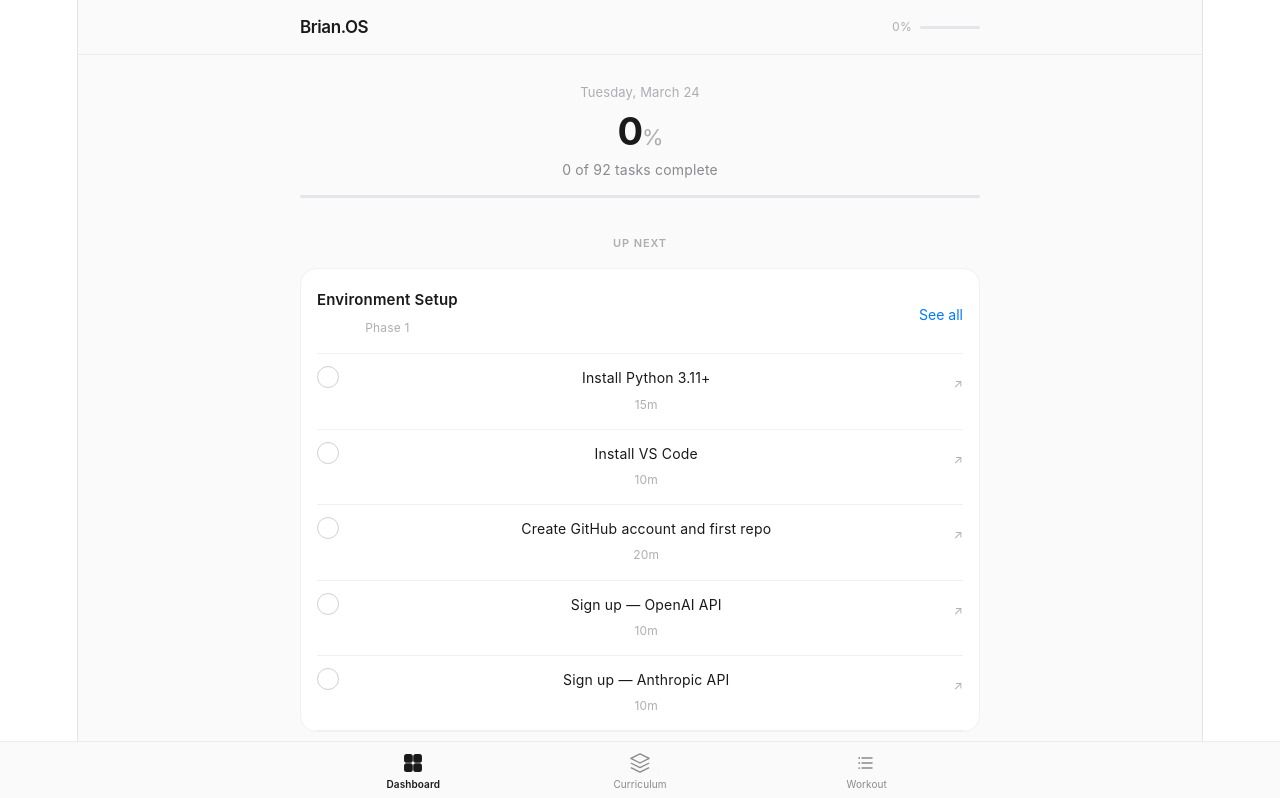
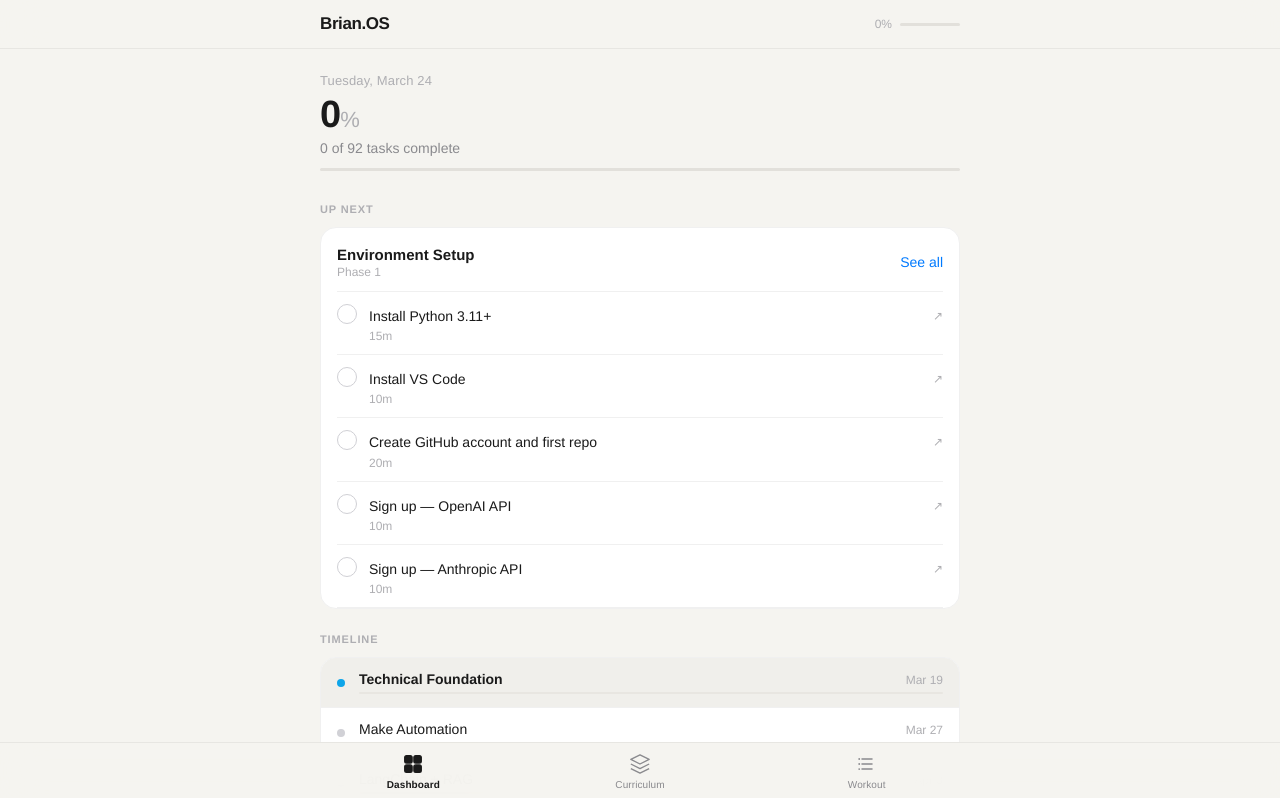
Before and after one commit to BC8n/brian-os, a React (Vite) app: page / in a window 1280 px wide. Shown: the top 798 px of the page. Built offline with nearby package versions, Linux system fonts and the light colour scheme.

Commit message:
design: warm ground color, Helvetica, muted accents, no black margins

```diff
--- a/index.html
+++ b/index.html
@@ -4,6 +4,8 @@
     <meta charset="UTF-8" />
     <link rel="icon" type="image/svg+xml" href="/favicon.svg" />
     <meta name="viewport" content="width=device-width, initial-scale=1.0" />
+    <meta name="theme-color" content="#F5F4F0" />
+    <style>html, body { background: #F5F4F0; margin: 0; }</style>
     <title>brian-os</title>
   </head>
   <body>
--- a/src/App.jsx
+++ b/src/App.jsx
@@ -342,15 +342,15 @@ export default function App() {
         }}>
           {done && (
             <svg width="10" height="10" viewBox="0 0 10 10" fill="none">
-              <path d="M2 5l2.5 2.5L8 3" stroke="#fff" strokeWidth="1.5" strokeLinecap="round" strokeLinejoin="round"/>
+              <path d="M2 5l2.5 2.5L8 3" stroke="#FFFFFF" strokeWidth="1.5" strokeLinecap="round" strokeLinejoin="round"/>
             </svg>
           )}
         </div>
         <div style={{ flex: 1, minWidth: 0 }}>
           <div style={{ display: "flex", gap: 6, flexWrap: "wrap", marginBottom: 3 }}>
-            {item.isMilestone && <span style={{ fontSize: 9, fontWeight: 600, color: "#b45309", background: "#fef3c7", padding: "1px 6px", borderRadius: 10, letterSpacing: "0.04em" }}>MILESTONE</span>}
-            {item.isPortfolio && <span style={{ fontSize: 9, fontWeight: 600, color: "#9d174d", background: "#fce7f3", padding: "1px 6px", borderRadius: 10, letterSpacing: "0.04em" }}>PORTFOLIO</span>}
-            {!item.isMilestone && item.isBuild && <span style={{ fontSize: 9, fontWeight: 600, color: "#5b21b6", background: "#ede9fe", padding: "1px 6px", borderRadius: 10, letterSpacing: "0.04em" }}>BUILD</span>}
+            {item.isMilestone && <span style={{ fontSize: 9, fontWeight: 500, color: "#8B6E5A", background: "#EDE9E4", padding: "1px 6px", borderRadius: 10, letterSpacing: "0.06em" }}>MILESTONE</span>}
+            {item.isPortfolio && <span style={{ fontSize: 9, fontWeight: 500, color: "#4E6070", background: "#E4E8EC", padding: "1px 6px", borderRadius: 10, letterSpacing: "0.06em" }}>PORTFOLIO</span>}
+            {!item.isMilestone && item.isBuild && <span style={{ fontSize: 9, fontWeight: 500, color: "#5A7054", background: "#E8EDE6", padding: "1px 6px", borderRadius: 10, letterSpacing: "0.06em" }}>BUILD</span>}
           </div>
           <div style={{
             fontSize: 14, lineHeight: 1.45, color: done ? "#b0b0b5" : "#1a1a1a",
@@ -375,9 +375,9 @@ export default function App() {
   return (
     <div style={{
       minHeight: "100vh",
-      background: "#fafafa",
-      color: "#1a1a1a",
-      fontFamily: "-apple-system, BlinkMacSystemFont, 'SF Pro Text', 'Helvetica Neue', sans-serif",
+      background: "#F5F4F0",
+      color: "#1A1A18",
+      fontFamily: "'Helvetica Neue', Helvetica, Arial, sans-serif",
       fontSize: 14,
       overflowX: "hidden",
       maxWidth: "100vw",
@@ -387,7 +387,7 @@ export default function App() {
       {/* ── TOP BAR ── */}
       <div style={{
         position: "sticky", top: 0, zIndex: 100,
-        background: "rgba(250,250,250,0.92)",
+        background: "rgba(245,244,240,0.94)",
         backdropFilter: "blur(20px)",
         WebkitBackdropFilter: "blur(20px)",
         borderBottom: "1px solid rgba(0,0,0,0.06)",
@@ -403,7 +403,7 @@ export default function App() {
           </div>
           <div style={{ display: "flex", alignItems: "center", gap: 8 }}>
             <div style={{ fontSize: 12, color: "#aeaeb2", fontVariantNumeric: "tabular-nums" }}>{pct}%</div>
-            <div style={{ width: 60, height: 3, background: "#e5e5ea", borderRadius: 2, overflow: "hidden" }}>
+            <div style={{ width: 60, height: 3, background: "#E2E0DB", borderRadius: 2, overflow: "hidden" }}>
               <div style={{ width: `${pct}%`, height: "100%", background: "#1a1a1a", borderRadius: 2, transition: "width 0.5s ease" }}/>
             </div>
           </div>
@@ -418,7 +418,7 @@ export default function App() {
           }}>
             <span style={{ fontSize: 13, color: "#92400e" }}>Progress updated</span>
             <button onClick={recalc} style={{
-              background: "#1a1a1a", color: "#fff", border: "none",
+              background: "#1a1a1a", color: "#FFFFFF", border: "none",
               borderRadius: 8, padding: "6px 14px", fontSize: 12, fontWeight: 600,
               cursor: "pointer", fontFamily: "inherit", letterSpacing: "0.01em",
             }}>Recalculate</button>
@@ -444,7 +444,7 @@ export default function App() {
               <div style={{ fontSize: 14, color: "#8a8a8e", marginTop: 4 }}>
                 {completed.size} of {total} tasks complete
               </div>
-              <div style={{ marginTop: 12, height: 3, background: "#e5e5ea", borderRadius: 2, overflow: "hidden" }}>
+              <div style={{ marginTop: 12, height: 3, background: "#E2E0DB", borderRadius: 2, overflow: "hidden" }}>
                 <div style={{ width: `${pct}%`, height: "100%", background: "#1a1a1a", borderRadius: 2, transition: "width 0.6s ease" }}/>
               </div>
             </div>
@@ -453,7 +453,7 @@ export default function App() {
             {todayFocus && (
               <div style={{ marginBottom: 24 }}>
                 <div style={{ fontSize: 11, fontWeight: 600, color: "#aeaeb2", letterSpacing: "0.08em", textTransform: "uppercase", marginBottom: 12 }}>Up next</div>
-                <div style={{ background: "#fff", borderRadius: 16, padding: "4px 16px 0", border: "1px solid #f0f0f0" }}>
+                <div style={{ background: "#FFFFFF", borderRadius: 16, padding: "4px 16px 0", border: "1px solid #f0f0f0" }}>
                   <div style={{ padding: "14px 0 12px", borderBottom: "1px solid #f0f0f0", display: "flex", justifyContent: "space-between", alignItems: "center" }}>
                     <div>
                       <div style={{ fontSize: 15, fontWeight: 600, color: "#1a1a1a" }}>{todayFocus.section.title}</div>
@@ -472,7 +472,7 @@ export default function App() {
             {/* Phase timeline */}
             <div style={{ marginBottom: 24 }}>
               <div style={{ fontSize: 11, fontWeight: 600, color: "#aeaeb2", letterSpacing: "0.08em", textTransform: "uppercase", marginBottom: 12 }}>Timeline</div>
-              <div style={{ background: "#fff", borderRadius: 16, border: "1px solid #f0f0f0", overflow: "hidden" }}>
+              <div style={{ background: "#FFFFFF", borderRadius: 16, border: "1px solid #f0f0f0", overflow: "hidden" }}>
                 {PHASES.map((phase, idx) => {
                   const s = schedule[phase.id];
                   if (!s) return null;
@@ -485,7 +485,7 @@ export default function App() {
                         display: "flex", alignItems: "center", gap: 14,
                         padding: "13px 16px",
                         borderBottom: idx < PHASES.length - 1 ? "1px solid #f0f0f0" : "none",
-                        cursor: "pointer", background: active ? "#f9f9fb" : "transparent",
+                        cursor: "pointer", background: active ? "#F0EFEB" : "transparent",
                       }}>
                       <div style={{
                         width: 8, height: 8, borderRadius: "50%", flexShrink: 0,
@@ -496,7 +496,7 @@ export default function App() {
                           <span style={{ fontSize: 14, fontWeight: active ? 600 : 400, color: done ? "#aeaeb2" : "#1a1a1a" }}>{phase.subtitle}</span>
                           <span style={{ fontSize: 12, color: done ? "#34c759" : "#aeaeb2", flexShrink: 0 }}>{done ? "Done" : fmt(s.end)}</span>
                         </div>
-                        <div style={{ height: 2, background: "#f0f0f0", borderRadius: 1, overflow: "hidden" }}>
+                        <div style={{ height: 2, background: "#E8E6E1", borderRadius: 1, overflow: "hidden" }}>
                           <div style={{ width: `${s.pct * 100}%`, height: "100%", background: done ? "#34c759" : phase.color, transition: "width 0.4s" }}/>
                         </div>
                       </div>
@@ -513,7 +513,7 @@ export default function App() {
             {/* AI Optimize */}
             <div style={{ marginBottom: 32 }}>
               <div style={{ fontSize: 11, fontWeight: 600, color: "#aeaeb2", letterSpacing: "0.08em", textTransform: "uppercase", marginBottom: 12 }}>AI Coach</div>
-              <div style={{ background: "#fff", borderRadius: 16, padding: "16px", border: "1px solid #f0f0f0" }}>
+              <div style={{ background: "#FFFFFF", borderRadius: 16, padding: "16px", border: "1px solid #f0f0f0" }}>
                 {aiText && (
                   <div style={{ fontSize: 14, color: "#3a3a3c", lineHeight: 1.7, marginBottom: 14, paddingBottom: 14, borderBottom: "1px solid #f0f0f0" }}>
                     {aiText}
@@ -521,8 +521,8 @@ export default function App() {
                 )}
                 <button onClick={optimize} disabled={aiLoading} style={{
                   width: "100%", padding: "13px", borderRadius: 12,
-                  background: aiLoading ? "#f2f2f7" : "#1a1a1a",
-                  color: aiLoading ? "#aeaeb2" : "#fff",
+                  background: aiLoading ? "#EDECEA" : "#1A1A18",
+                  color: aiLoading ? "#B0ADA6" : "#F5F4F0",
                   border: "none", fontSize: 15, fontWeight: 600,
                   cursor: aiLoading ? "not-allowed" : "pointer",
                   fontFamily: "inherit", letterSpacing: "-0.2px",
@@ -545,8 +545,8 @@ export default function App() {
             <div style={{ display: "flex", gap: 8, overflowX: "auto", paddingBottom: 8, marginBottom: 20, scrollbarWidth: "none", msOverflowStyle: "none" }}>
               <button onClick={() => setActivePhase(null)} style={{
                 padding: "7px 14px", borderRadius: 20, fontSize: 13, fontWeight: 500,
-                background: !activePhase ? "#1a1a1a" : "#f2f2f7",
-                color: !activePhase ? "#fff" : "#3a3a3c",
+                background: !activePhase ? "#1a1a1a" : "#EDECEA",
+                color: !activePhase ? "#FFFFFF" : "#3a3a3c",
                 border: "none", cursor: "pointer", fontFamily: "inherit", whiteSpace: "nowrap", flexShrink: 0,
               }}>All</button>
               {PHASES.map(phase => {
@@ -555,8 +555,8 @@ export default function App() {
                 return (
                   <button key={phase.id} onClick={() => setActivePhase(act ? null : phase.id)} style={{
                     padding: "7px 14px", borderRadius: 20, fontSize: 13, fontWeight: 500,
-                    background: act ? "#1a1a1a" : "#f2f2f7",
-                    color: act ? "#fff" : "#3a3a3c",
+                    background: act ? "#1a1a1a" : "#EDECEA",
+                    color: act ? "#FFFFFF" : "#3a3a3c",
                     border: "none", cursor: "pointer", fontFamily: "inherit", whiteSpace: "nowrap", flexShrink: 0,
                     display: "flex", alignItems: "center", gap: 6,
                   }}>
@@ -584,7 +584,7 @@ export default function App() {
                   </div>
 
                   {/* Milestone badge */}
-                  <div style={{ fontSize: 12, color: "#8a8a8e", background: "#f2f2f7", borderRadius: 8, padding: "8px 12px", marginBottom: 12 }}>
+                  <div style={{ fontSize: 12, color: "#8a8a8e", background: "#EDECEA", borderRadius: 8, padding: "8px 12px", marginBottom: 12 }}>
                     {phase.milestone}
                   </div>
 
@@ -594,7 +594,7 @@ export default function App() {
                     const key = `${phase.id}_${section.id}`;
                     const isExp = isSectionExpanded(key);
                     return (
-                      <div key={section.id} style={{ background: "#fff", borderRadius: 16, border: "1px solid #f0f0f0", marginBottom: 10, overflow: "hidden" }}>
+                      <div key={section.id} style={{ background: "#FFFFFF", borderRadius: 16, border: "1px solid #f0f0f0", marginBottom: 10, overflow: "hidden" }}>
                         <div onClick={() => toggleSection(key)} style={{
                           padding: "14px 16px", display: "flex", alignItems: "center", justifyContent: "space-between",
                           cursor: "pointer", WebkitTapHighlightColor: "transparent",
@@ -604,7 +604,7 @@ export default function App() {
                             <div style={{ fontSize: 12, color: "#aeaeb2", marginTop: 2 }}>{sc}/{section.items.length} complete</div>
                           </div>
                           <div style={{ display: "flex", alignItems: "center", gap: 10 }}>
-                            <div style={{ width: 44, height: 3, background: "#f0f0f0", borderRadius: 2, overflow: "hidden" }}>
+                            <div style={{ width: 44, height: 3, background: "#E8E6E1", borderRadius: 2, overflow: "hidden" }}>
                               <div style={{ width: `${(sc/section.items.length)*100}%`, height: "100%", background: phase.color, transition: "width 0.3s" }}/>
                             </div>
                             <svg width="16" height="16" viewBox="0 0 16 16" fill="none"
@@ -639,7 +639,7 @@ export default function App() {
       {/* ── BOTTOM NAV ── */}
       <div style={{
         position: "fixed", bottom: 0, left: 0, right: 0, zIndex: 100,
-        background: "rgba(250,250,250,0.92)",
+        background: "rgba(245,244,240,0.94)",
         backdropFilter: "blur(20px)",
         WebkitBackdropFilter: "blur(20px)",
         borderTop: "1px solid rgba(0,0,0,0.06)",
--- a/src/index.css
+++ b/src/index.css
@@ -1,111 +1,19 @@
 :root {
-  --text: #6b6375;
-  --text-h: #08060d;
-  --bg: #fff;
-  --border: #e5e4e7;
-  --code-bg: #f4f3ec;
-  --accent: #aa3bff;
-  --accent-bg: rgba(170, 59, 255, 0.1);
-  --accent-border: rgba(170, 59, 255, 0.5);
-  --social-bg: rgba(244, 243, 236, 0.5);
-  --shadow:
-    rgba(0, 0, 0, 0.1) 0 10px 15px -3px, rgba(0, 0, 0, 0.05) 0 4px 6px -2px;
-
-  --sans: system-ui, 'Segoe UI', Roboto, sans-serif;
-  --heading: system-ui, 'Segoe UI', Roboto, sans-serif;
-  --mono: ui-monospace, Consolas, monospace;
-
-  font: 18px/145% var(--sans);
-  letter-spacing: 0.18px;
-  color-scheme: light dark;
-  color: var(--text);
-  background: var(--bg);
   font-synthesis: none;
   text-rendering: optimizeLegibility;
   -webkit-font-smoothing: antialiased;
   -moz-osx-font-smoothing: grayscale;
-
-  @media (max-width: 1024px) {
-    font-size: 16px;
-  }
+  color-scheme: light;
 }
 
-@media (prefers-color-scheme: dark) {
-  :root {
-    --text: #9ca3af;
-    --text-h: #f3f4f6;
-    --bg: #16171d;
-    --border: #2e303a;
-    --code-bg: #1f2028;
-    --accent: #c084fc;
-    --accent-bg: rgba(192, 132, 252, 0.15);
-    --accent-border: rgba(192, 132, 252, 0.5);
-    --social-bg: rgba(47, 48, 58, 0.5);
-    --shadow:
-      rgba(0, 0, 0, 0.4) 0 10px 15px -3px, rgba(0, 0, 0, 0.25) 0 4px 6px -2px;
-  }
-
-  #social .button-icon {
-    filter: invert(1) brightness(2);
-  }
-}
-
-body {
-  margin: 0;
-}
-
-#root {
-  width: 1126px;
-  max-width: 100%;
-  margin: 0 auto;
-  text-align: center;
-  border-inline: 1px solid var(--border);
-  min-height: 100svh;
-  display: flex;
-  flex-direction: column;
+*, *::before, *::after {
   box-sizing: border-box;
 }
 
-h1,
-h2 {
-  font-family: var(--heading);
-  font-weight: 500;
-  color: var(--text-h);
+html, body, #root {
+  margin: 0;
+  padding: 0;
+  background: #F5F4F0;
+  min-height: 100vh;
+  min-height: 100svh;
 }
-
-h1 {
-  font-size: 56px;
-  letter-spacing: -1.68px;
-  margin: 32px 0;
-  @media (max-width: 1024px) {
-    font-size: 36px;
-    margin: 20px 0;
-  }
-}
-h2 {
-  font-size: 24px;
-  line-height: 118%;
-  letter-spacing: -0.24px;
-  margin: 0 0 8px;
-  @media (max-width: 1024px) {
-    font-size: 20px;
-  }
-}
-p {
-  margin: 0;
-}
-
-code,
-.counter {
-  font-family: var(--mono);
-  display: inline-flex;
-  border-radius: 4px;
-  color: var(--text-h);
-}
-
-code {
-  font-size: 15px;
-  line-height: 135%;
-  padding: 4px 8px;
-  background: var(--code-bg);
-}
```
